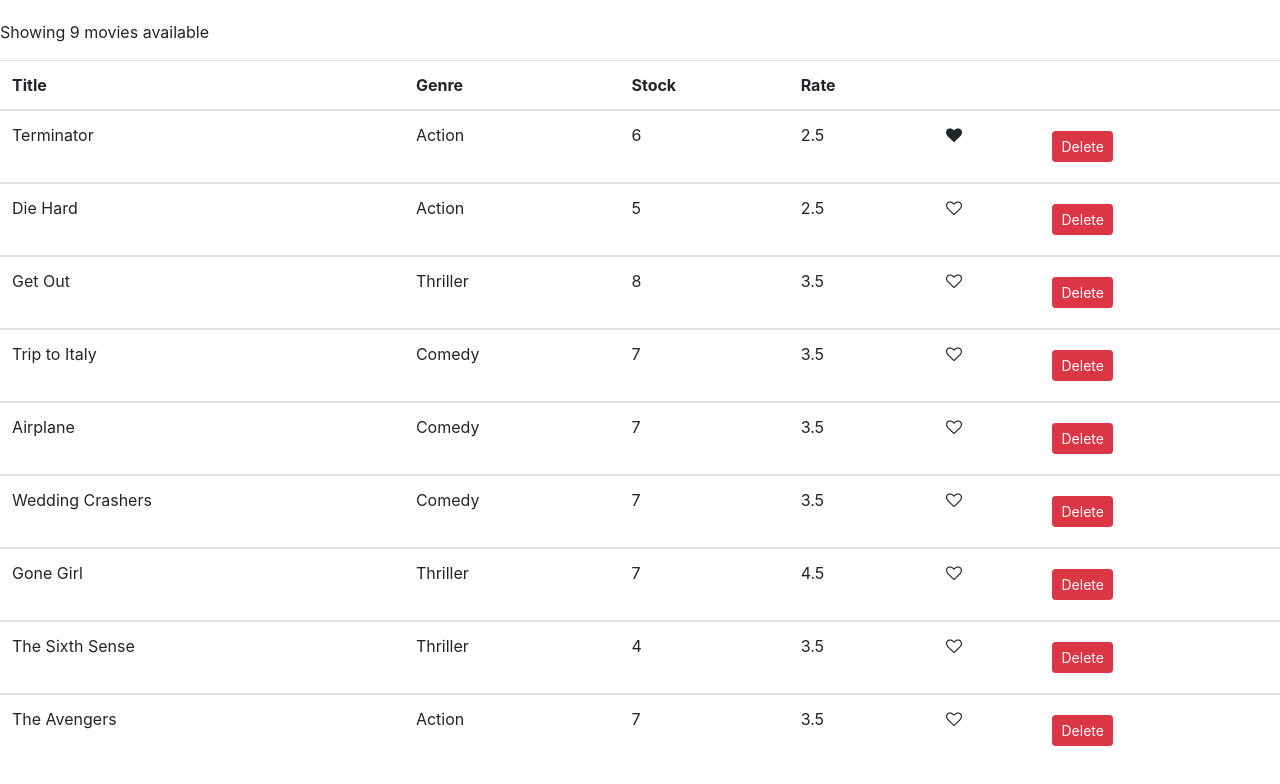
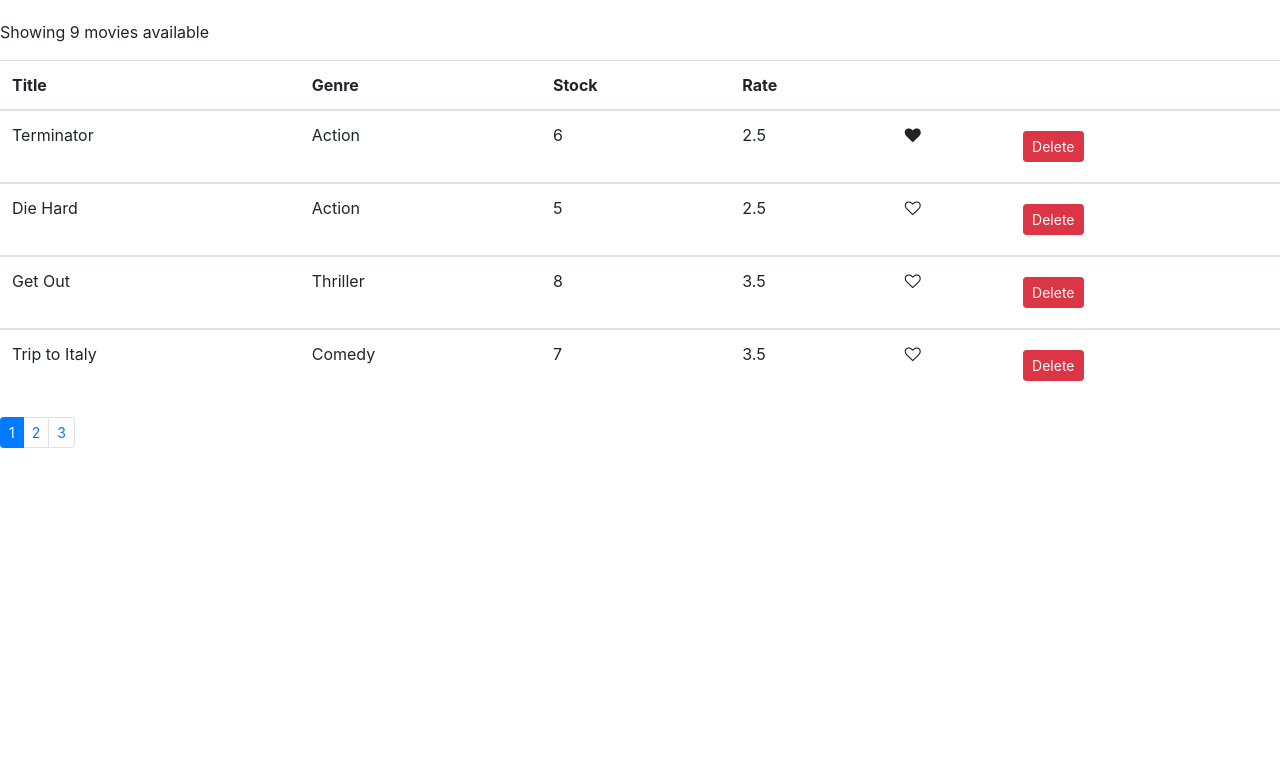
Before and after one commit to edotalora/vidrental-app, a React (Create React App) app: page /movies/1 in a window 1280 px wide. Shown: the top 784 px of the page. Built offline with nearby package versions, Linux system fonts and the light colour scheme.

Commit message:
pagination component

```diff
--- a/package.json
+++ b/package.json
@@ -10,7 +10,9 @@
     "font-awesome": "^4.7.0",
     "fontawesome": "^4.7.0",
     "jquery": "^1.9.1",
+    "lodash": "^4.17.10",
     "popper.js": "^1.14.3",
+    "prop-types": "^15.6.2",
     "react": "^16.13.1",
     "react-dom": "^16.13.1",
     "react-scripts": "3.4.1",
--- /dev/null
+++ b/src/components/common/pagination.jsx
@@ -0,0 +1,50 @@
+import React, { Component } from "react";
+import _ from "lodash"; //underscore js library upgrade
+import PropTypes from "prop-types";
+class Pagination extends Component {
+  state = {
+    pages: [
+      { id: 1, enabled: true },
+      { id: 2, enabled: false },
+      { id: 3, enabled: true },
+    ],
+  };
+  render() {
+    const { itemCount, pageSize, currentPage, onPageChange } = this.props;
+    const pageCount = Math.ceil(itemCount / pageSize);
+    if (pageCount === 1) return null;
+    //use lodash to crete an array
+    const pageCountArray = _.range(1, pageCount + 1);
+    return (
+      <nav aria-label="...">
+        <ul className="pagination pagination-sm">
+          {pageCountArray.map((page) => {
+            return (
+              <li
+                key={page}
+                className={
+                  page === currentPage ? "page-item active" : "page-item"
+                }
+              >
+                <a
+                  className="page-link"
+                  onClick={() => onPageChange(page)}
+                  tabindex="-1"
+                >
+                  {page}
+                </a>
+              </li>
+            );
+          })}
+        </ul>
+      </nav>
+    );
+  }
+}
+Pagination.propTypes = {
+  itemCount: PropTypes.number.isRequired,
+  pageSize: PropTypes.number.isRequired,
+  currentPage: PropTypes.number.isRequired,
+  onPageChange: PropTypes.func.isRequired,
+};
+export default Pagination;
--- a/src/components/movie.jsx
+++ b/src/components/movie.jsx
@@ -1,9 +1,11 @@
 import React, { Component } from "react";
 import { getMovies } from "../services/fakeMovieService";
 import Like from "./common/like";
+import Pagination from "./common/pagination";
+import { paginate } from "../utils/paginate";
 
 class Movie extends Component {
-  state = { movies: getMovies() };
+  state = { movies: getMovies(), pageSize: 4, currentPage: 1 };
 
   handleDelete = (movie) => {
     const movies = this.state.movies.filter((m) => m._id !== movie._id);
@@ -26,6 +28,16 @@ class Movie extends Component {
     movies[movieToUpdateIndex].liked = !movies[movieToUpdateIndex].liked;
     this.setState({ movies });
   };
+  //this method should receive a page number
+  handlePageChange = (pageNumber) => {
+    console.log(pageNumber);
+
+    this.setState({ currentPage: pageNumber });
+    //load new records
+
+    //update pages grid--- enabled/disabled
+  };
+
   //table.table>head>tr>th*4´
   //button.btn.btn-danger.btn-sm
   /**
@@ -83,9 +95,12 @@ class Movie extends Component {
    */
   render() {
     const { length: count } = this.state.movies;
+    const { pageSize, currentPage, movies: allMovies } = this.state;
     if (count === 0) {
       return <p>There are no movies on the database</p>;
     }
+
+    const movies = paginate(allMovies, currentPage, pageSize);
     return (
       <React.Fragment>
         <p>Showing {count} movies available</p>
@@ -100,7 +115,7 @@ class Movie extends Component {
               <th scope="col"></th>
             </tr>
           </thead>
-          {this.state.movies.map((movie) => {
+          {movies.map((movie) => {
             return (
               <tbody>
                 <tr key={movie._id}>
@@ -127,6 +142,12 @@ class Movie extends Component {
             );
           })}
         </table>
+        <Pagination
+          itemCount={allMovies.length}
+          pageSize={pageSize}
+          onPageChange={this.handlePageChange}
+          currentPage={currentPage}
+        ></Pagination>
       </React.Fragment>
     );
   }
--- a/src/index.js
+++ b/src/index.js
@@ -6,7 +6,9 @@ import "./index.css";
 import "bootstrap/dist/css/bootstrap.css";
 import "font-awesome/css/font-awesome.css";
 
-//ReactDOM.render(<Counters />, document.getElementById("root"));
-// multiple components in sync
-//ReactDOM.render(<App></App>, document.getElementById("root"));
-ReactDOM.render(<Movie></Movie>, document.getElementById("root"));
+ReactDOM.render(
+  <React.Fragment>
+    <Movie></Movie>
+  </React.Fragment>,
+  document.getElementById("root")
+);
--- /dev/null
+++ b/src/utils/paginate.js
@@ -0,0 +1,7 @@
+import _ from "lodash"; //underscore js library upgrade
+export function paginate(items, pageNumber, pageSize) {
+  const startIndex = (pageNumber - 1) * pageSize;
+  //_.slice(items, startIndex);
+  //get items from index to page limit
+  return _(items).slice(startIndex).take(pageSize).value();
+}
```
Also changed, not shown: 1 other file (tests, documents, lock files or other folders).
